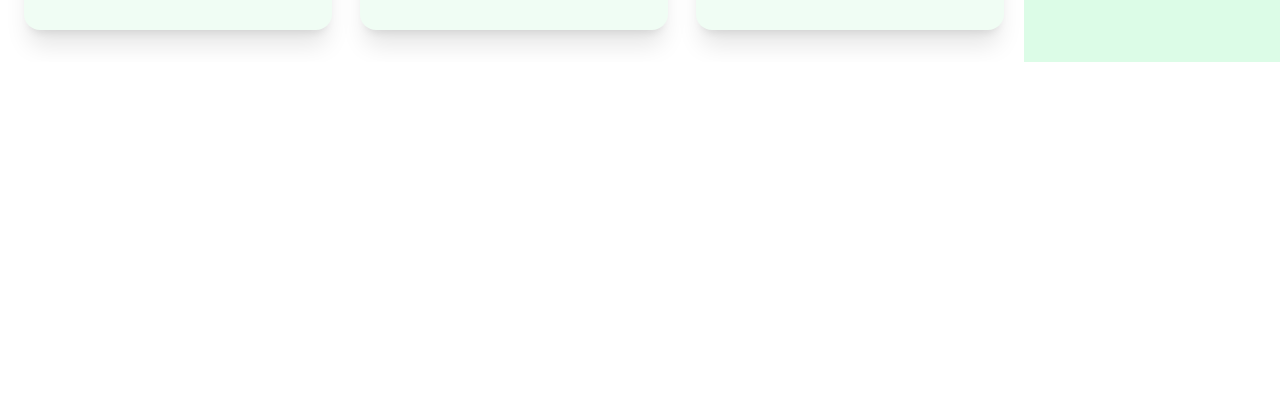
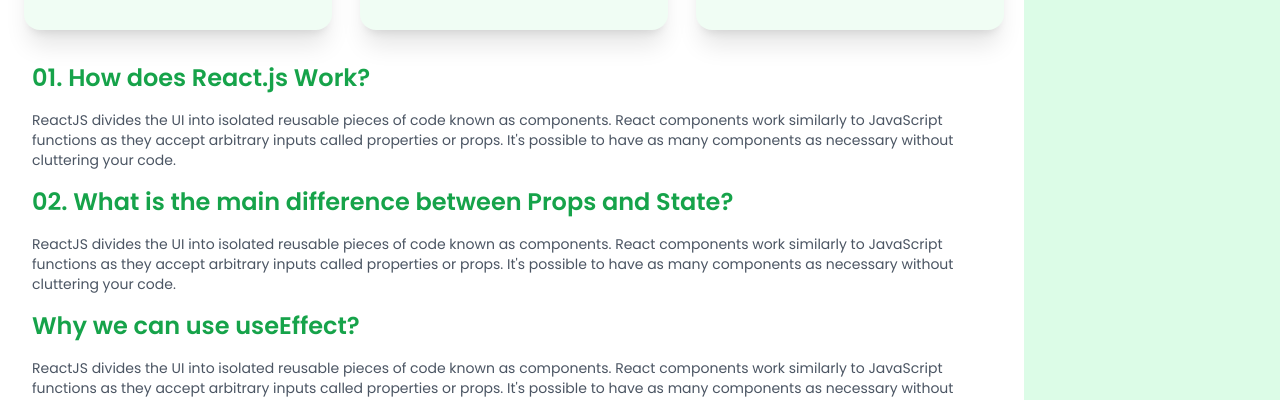
Before and after one commit to mdfaysal22/student-life-8, a React (Create React App) app: page / in a window 1280 px wide. Shown: the part 1042-1442 px from the top of the page. Before the commit the page ends 1104 px from the top, so only its background shows below. Built offline with nearby package versions, Linux system fonts and the light colour scheme.

Commit message:
Change Some Text

```diff
--- a/src/Components/Activities/Activities.js
+++ b/src/Components/Activities/Activities.js
@@ -4,6 +4,7 @@
 import AsideCart from '../AsideCart/AsideCart';
 import { FontAwesomeIcon } from '@fortawesome/react-fontawesome';
 import { faBell } from '@fortawesome/free-solid-svg-icons';
+import Blog from '../Blog/Blog';
 
 
 
@@ -45,6 +46,8 @@
                             activities.map(activity => <Activity key= {activity.id} addToCart = {addToCart} activity = {activity}></Activity>)
                         }
                     </div>
+
+                    <Blog></Blog>
                 </div>
                 <div className='w-full lg:w-1/5 bg-green-100'>
                     <AsideCart totalTime = {time}></AsideCart>
--- /dev/null
+++ b/src/Components/Blog/Blog.js
@@ -0,0 +1,22 @@
+import React from 'react';
+
+const Blog = () => {
+    return (
+        <section className='mx-8'>
+            <div className='mt-4'>
+                <h1 className='text-2xl text-green-600 font-semibold'>01. How does React.js Work?</h1>
+                <p className='text-sm text-gray-600 mt-4'>ReactJS divides the UI into isolated reusable pieces of code known as components. React components work similarly to JavaScript functions as they accept arbitrary inputs called properties or props. It's possible to have as many components as necessary without cluttering your code.</p>
+            </div>
+            <div className='mt-4'>
+                <h1 className='text-2xl text-green-600 font-semibold'>02. What is the main difference between Props and State?</h1>
+                <p className='text-sm text-gray-600 mt-4'>ReactJS divides the UI into isolated reusable pieces of code known as components. React components work similarly to JavaScript functions as they accept arbitrary inputs called properties or props. It's possible to have as many components as necessary without cluttering your code.</p>
+            </div>
+            <div className='mt-4'>
+                <h1 className='text-2xl text-green-600 font-semibold'>Why we can use useEffect?</h1>
+                <p className='text-sm text-gray-600 mt-4'>ReactJS divides the UI into isolated reusable pieces of code known as components. React components work similarly to JavaScript functions as they accept arbitrary inputs called properties or props. It's possible to have as many components as necessary without cluttering your code.</p>
+            </div>
+        </section>
+    );
+};
+
+export default Blog;
```
Also changed, not shown: src/Components/Blog/Blog.css (added).
